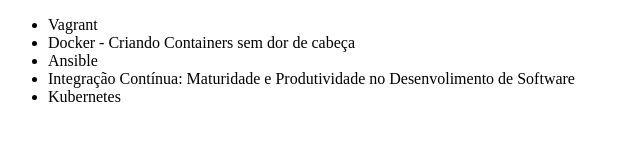
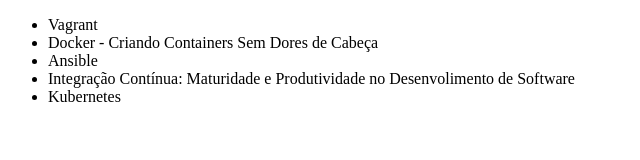
Before and after one commit to rafael-estevam/Alura-Git, a plain HTML site: page index.html in a window 1280 px wide. Shown: the full height of the page, 0-640 px from the left. Drawn offline with Linux system fonts and the light colour scheme.

Commit message:
corrigindo ortogradia curso docker

```diff
--- a/index.html
+++ b/index.html
@@ -8,7 +8,7 @@
 <body>
 	<ul>
 		<li>Vagrant</li>
-		<li>Docker - Criando Containers sem dor de cabeça</li>
+		<li>Docker - Criando Containers Sem Dores de Cabeça</li>
 		<li>Ansible</li>
 		<li>Integração Contínua: Maturidade e Produtividade no Desenvolimento de Software</li>
 		<li>Kubernetes</li>
```
